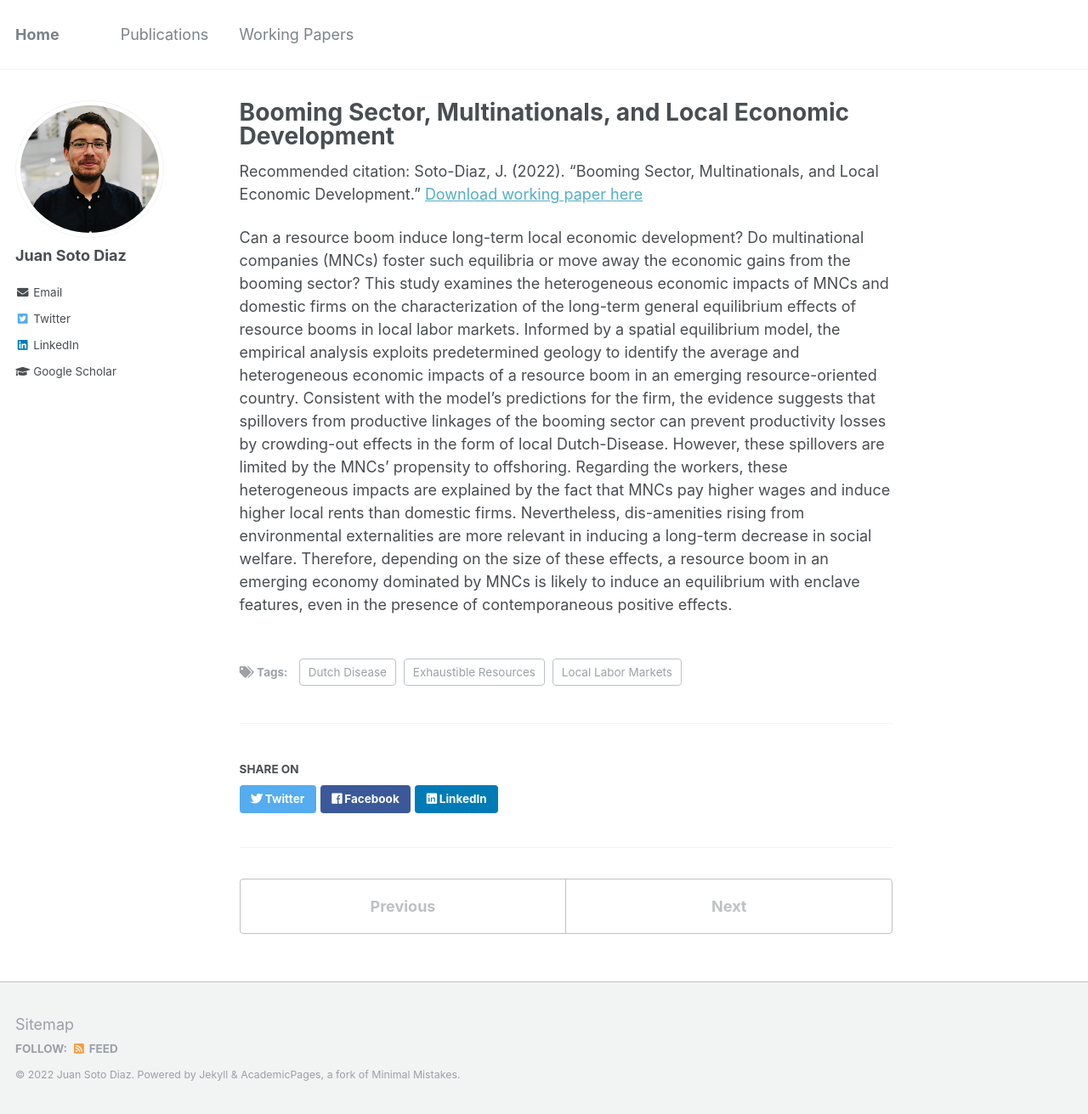
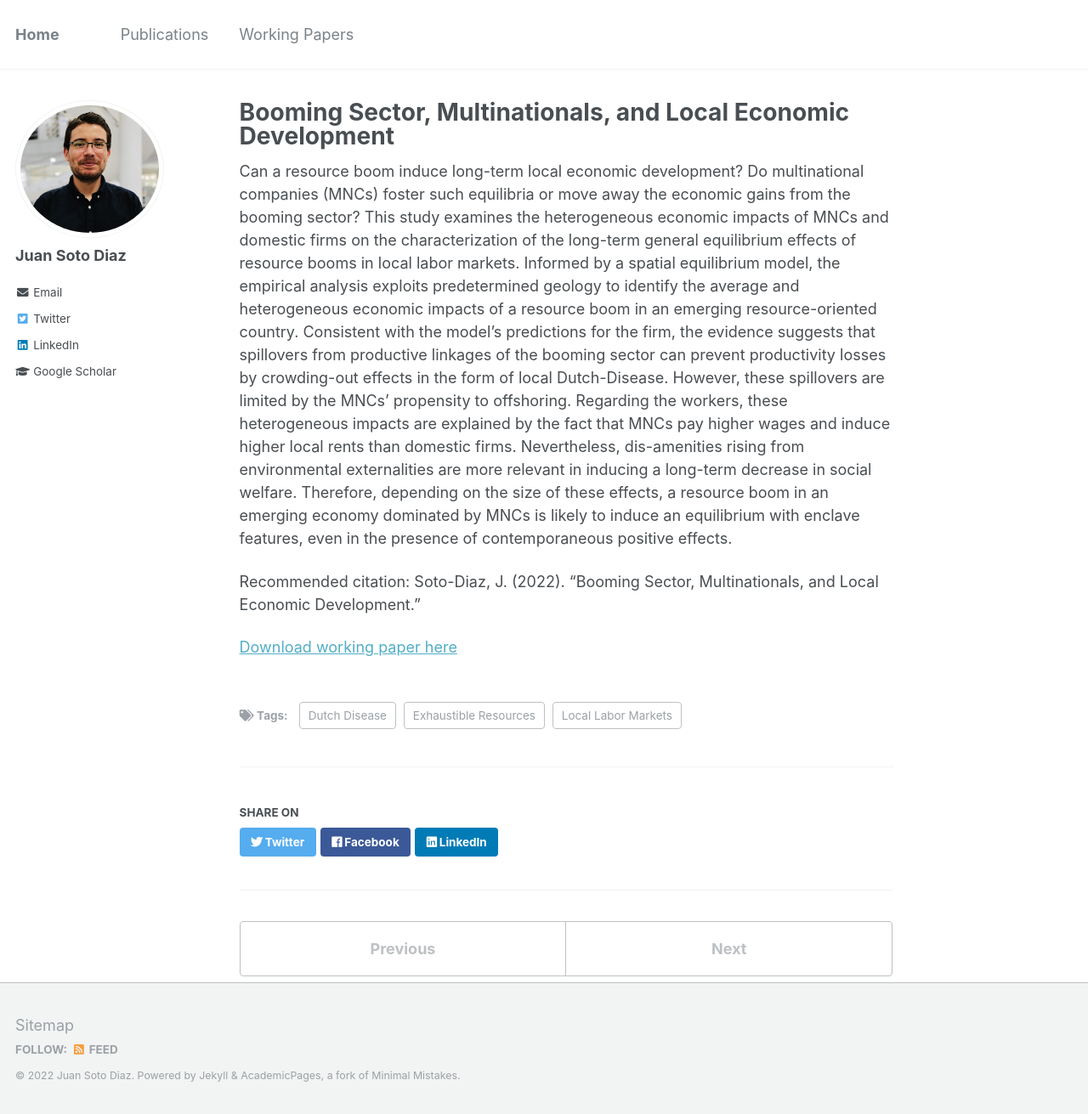
Before and after one commit to pedrofierroz87/pedrofierroz87.github.io, a Jekyll site: the page built from _posts/2013-08-14-blog-post-2.md, in a window 1280 px wide and 1311 px high. Shown: the whole window at 85% size. Built offline with Jekyll 4.4.1, drawn with Linux system fonts in a browser that asks for light colours.

Commit message:
Update 2013-08-14-blog-post-2.md

```diff
--- a/_posts/2013-08-14-blog-post-2.md
+++ b/_posts/2013-08-14-blog-post-2.md
@@ -8,6 +8,8 @@ tags:
   - Local Labor Markets
 ---
 
-Recommended citation: Soto-Diaz, J. (2022). "Booming Sector, Multinationals, and Local Economic Development." [Download working paper here](https://rdcu.be/cW9RS)
+Can a resource boom induce long-term local economic development? Do multinational companies (MNCs) foster such equilibria or move away the economic gains from the booming sector? This study examines the heterogeneous economic impacts of MNCs and domestic firms on the characterization of the long-term general equilibrium effects of resource booms in local labor markets. Informed by a spatial equilibrium model, the empirical analysis exploits predetermined geology to identify the average and heterogeneous economic impacts of a resource boom in an emerging resource-oriented country. Consistent with the model’s predictions for the firm, the evidence suggests that spillovers from productive linkages of the booming sector can prevent productivity losses by crowding-out effects in the form of local Dutch-Disease. However, these spillovers are limited by the MNCs’ propensity to offshoring. Regarding the workers, these heterogeneous impacts are explained by the fact that MNCs pay higher wages and induce higher local rents than domestic firms. Nevertheless, dis-amenities rising from environmental externalities are more relevant in inducing a long-term decrease in social welfare. Therefore, depending on the size of these effects, a resource boom in an emerging economy dominated by MNCs is likely to induce an equilibrium with enclave features, even in the presence of contemporaneous positive effects.
 
-Can a resource boom induce long-term local economic development? Do multinational companies (MNCs) foster such equilibria or move away the economic gains from the booming sector? This study examines the heterogeneous economic impacts of MNCs and domestic firms on the characterization of the long-term general equilibrium effects of resource booms in local labor markets. Informed by a spatial equilibrium model, the empirical analysis exploits predetermined geology to identify the average and heterogeneous economic impacts of a resource boom in an emerging resource-oriented country. Consistent with the model’s predictions for the firm, the evidence suggests that spillovers from productive linkages of the booming sector can prevent productivity losses by crowding-out effects in the form of local Dutch-Disease. However, these spillovers are limited by the MNCs’ propensity to offshoring. Regarding the workers, these heterogeneous impacts are explained by the fact that MNCs pay higher wages and induce higher local rents than domestic firms. Nevertheless, dis-amenities rising from environmental externalities are more relevant in inducing a long-term decrease in social welfare. Therefore, depending on the size of these effects, a resource boom in an emerging economy dominated by MNCs is likely to induce an equilibrium with enclave features, even in the presence of contemporaneous positive effects.
+Recommended citation: Soto-Diaz, J. (2022). "Booming Sector, Multinationals, and Local Economic Development."
+
+[Download working paper here](https://rdcu.be/cW9RS)
```
